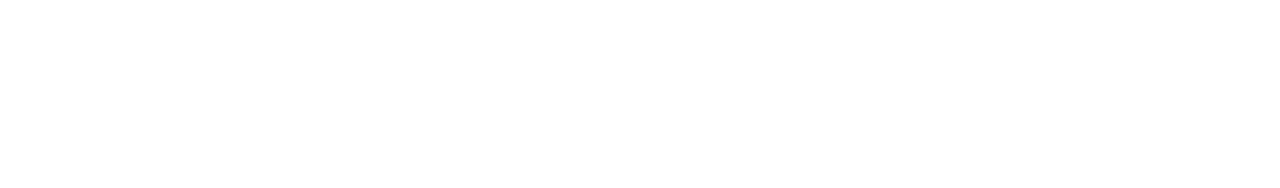
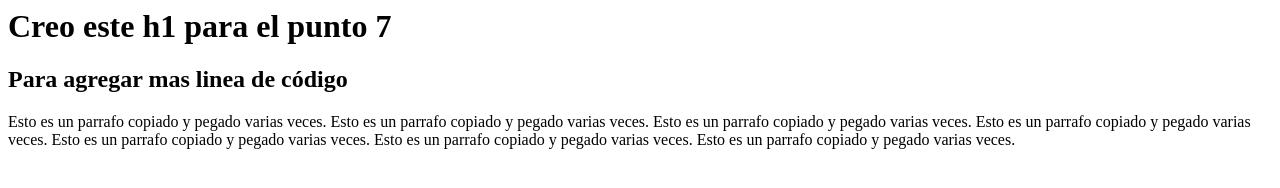
Before and after one commit to ValentinGomarch/Pares, a plain HTML site: page index.html in a window 1280 px wide. Drawn offline with Linux system fonts and the light colour scheme.

Commit message:
agregue headers en index

```diff
--- a/index.html
+++ b/index.html
@@ -9,3 +9,7 @@
 
 </body>
 </html>
+
+<h1>Creo este h1 para el punto 7</h1>
+<h2>Para agregar mas linea de código</h2>
+<p>Esto es un parrafo copiado y pegado varias veces. Esto es un parrafo copiado y pegado varias veces. Esto es un parrafo copiado y pegado varias veces. Esto es un parrafo copiado y pegado varias veces. Esto es un parrafo copiado y pegado varias veces. Esto es un parrafo copiado y pegado varias veces. Esto es un parrafo copiado y pegado varias veces. </p>
```
